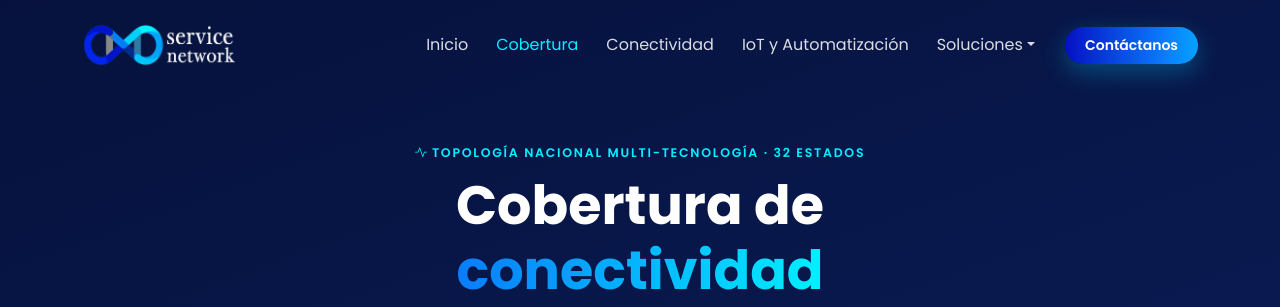
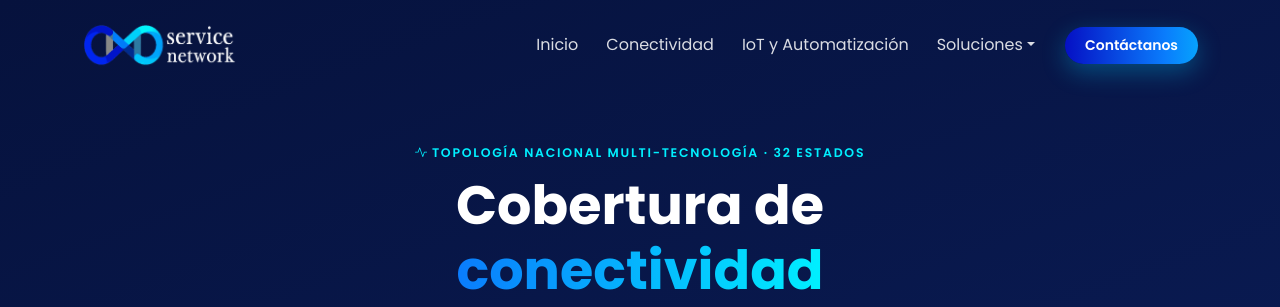
Before and after one commit to ingsergioalvarez/CMCnetwork.mx, a PHP site: page /cobertura.php in a window 1280 px wide. Shown: the top 307 px of the page. Run offline with PHP 8.4, Linux system fonts and the light colour scheme.

Commit message:
Menu superior: quita el enlace a Cobertura
Co-Authored-By: Claude Opus 5.5 <noreply@anthropic.com>

```diff
--- a/includes/header.php
+++ b/includes/header.php
@@ -42,7 +42,6 @@ $wa = 'https://wa.me/' . $CONTACTO['whatsapp'] . '?text=' . rawurlencode($CONTAC
     <div class="collapse navbar-collapse" id="menu">
       <ul class="navbar-nav ms-auto align-items-lg-center">
         <li class="nav-item"><a class="nav-link<?= $pagina === 'inicio' ? ' active' : '' ?>" href="/">Inicio</a></li>
-        <li class="nav-item"><a class="nav-link<?= $pagina === 'cobertura' ? ' active' : '' ?>" href="/cobertura.php">Cobertura</a></li>
         <?php foreach (['conectividad', 'iot'] as $clave): ?>
           <li class="nav-item"><a class="nav-link<?= $pagina === $clave ? ' active' : '' ?>" href="<?= e($PILARES[$clave]['url']) ?>"><?= e($PILARES[$clave]['nombre']) ?></a></li>
         <?php endforeach; ?>
```
